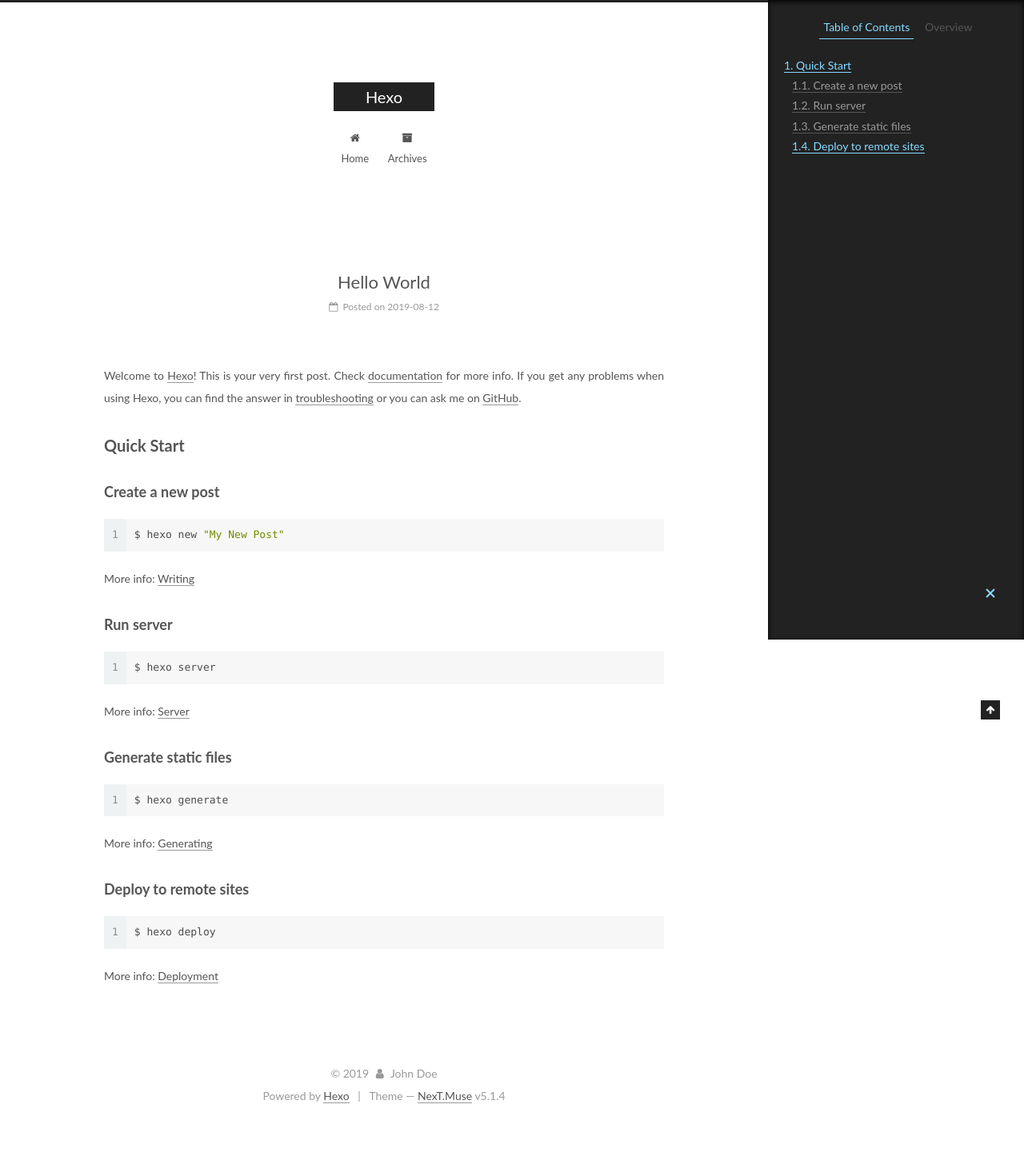
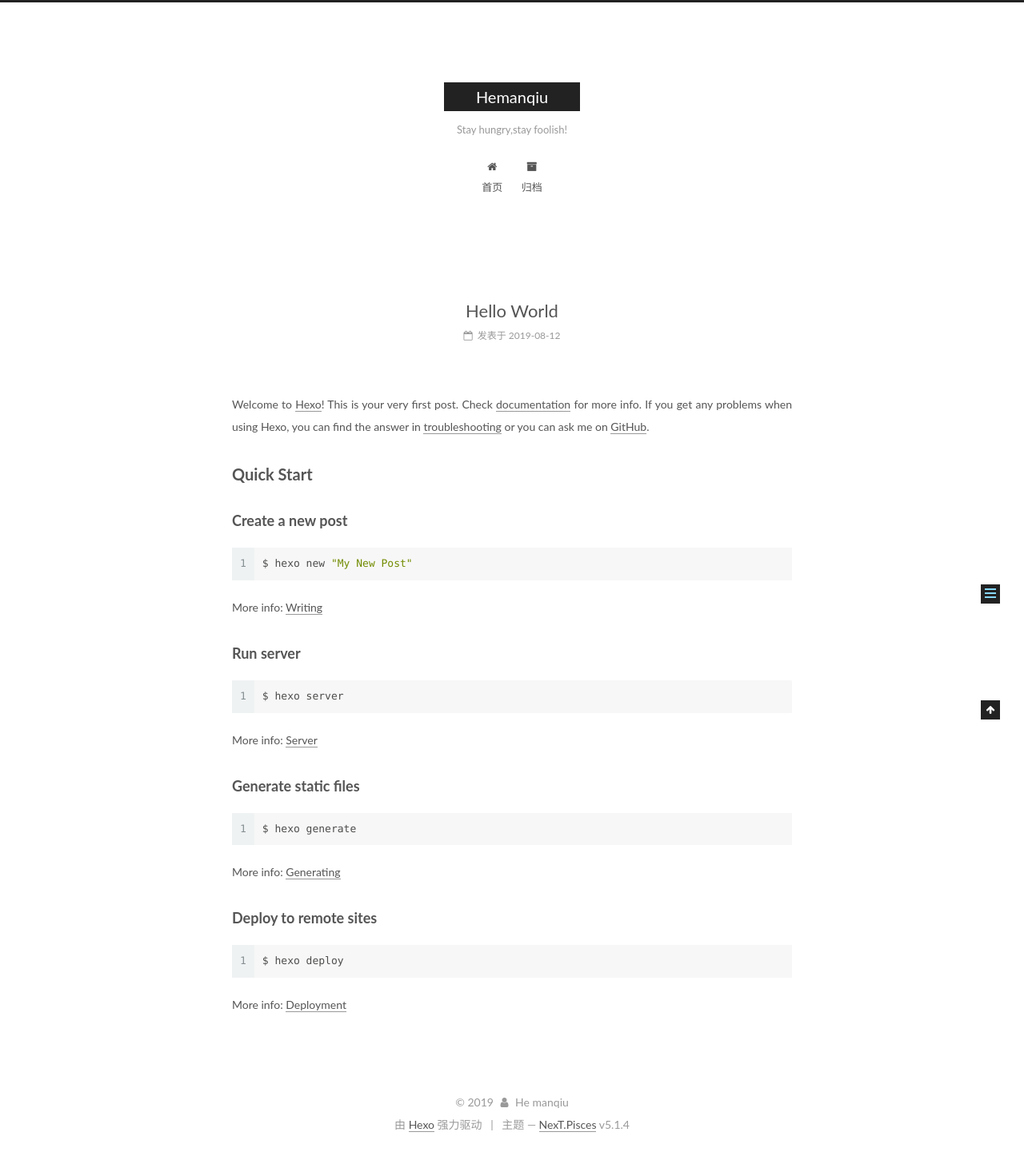
Before and after one commit to Hemanqiu/Hemanqiu.github.io, a plain HTML site: page 2019/08/12/hello-world/index.html in a window 1280 px wide. Shown: the whole page at 80% size. Before the commit the page ends 1405 px from the top, so only its background shows below. Drawn offline with Linux system fonts and the light colour scheme.

Commit message:
Site updated: 2019-08-12 12:15:00

```diff
--- a/2019/08/12/hello-world/index.html
+++ b/2019/08/12/hello-world/index.html
@@ -5,7 +5,7 @@
 
 
 
-<html class="theme-next muse use-motion" lang="en">
+<html class="theme-next pisces use-motion" lang="zh-Hans">
 <head><meta name="generator" content="Hexo 3.9.0">
   <meta charset="UTF-8">
 <meta http-equiv="X-UA-Compatible" content="IE=edge">
@@ -80,12 +80,13 @@
 
 
 <meta name="description" content="Welcome to Hexo! This is your very first post. Check documentation for more info. If you get any problems when using Hexo, you can find the answer in troubleshooting or you can ask me on GitHub. Quick">
+<meta name="keywords" content="Materials and computer science">
 <meta property="og:type" content="article">
 <meta property="og:title" content="Hello World">
 <meta property="og:url" content="http://yoursite.com/2019/08/12/hello-world/index.html">
-<meta property="og:site_name" content="Hexo">
+<meta property="og:site_name" content="Hemanqiu">
 <meta property="og:description" content="Welcome to Hexo! This is your very first post. Check documentation for more info. If you get any problems when using Hexo, you can find the answer in troubleshooting or you can ask me on GitHub. Quick">
-<meta property="og:locale" content="en">
+<meta property="og:locale" content="zh-Hans">
 <meta property="og:updated_time" content="2019-08-12T01:15:55.183Z">
 <meta name="twitter:card" content="summary">
 <meta name="twitter:title" content="Hello World">
@@ -97,7 +98,7 @@
   var NexT = window.NexT || {};
   var CONFIG = {
     root: '/',
-    scheme: 'Muse',
+    scheme: 'Pisces',
     version: '5.1.4',
     sidebar: {"position":"left","display":"post","offset":12,"b2t":false,"scrollpercent":false,"onmobile":false},
     fancybox: true,
@@ -105,7 +106,7 @@
     motion: {"enable":true,"async":false,"transition":{"post_block":"fadeIn","post_header":"slideDownIn","post_body":"slideDownIn","coll_header":"slideLeftIn","sidebar":"slideUpIn"}},
     duoshuo: {
       userId: '0',
-      author: 'Author'
+      author: '博主'
     },
     algolia: {
       applicationID: '',
@@ -125,7 +126,7 @@
 
 
 
-  <title>Hello World | Hexo</title>
+  <title>Hello World | Hemanqiu</title>
 
 
 
@@ -137,7 +138,7 @@
 
 </head>
 
-<body itemscope itemtype="http://schema.org/WebPage" lang="en">
+<body itemscope itemtype="http://schema.org/WebPage" lang="zh-Hans">
 
 
 
@@ -155,12 +156,12 @@
     <div class="custom-logo-site-title">
       <a href="/" class="brand" rel="start">
         <span class="logo-line-before"><i></i></span>
-        <span class="site-title">Hexo</span>
+        <span class="site-title">Hemanqiu</span>
         <span class="logo-line-after"><i></i></span>
       </a>
     </div>
 
-        <p class="site-subtitle"></p>
+        <p class="site-subtitle">Stay hungry,stay foolish!</p>
 
   </div>
 
@@ -185,7 +186,7 @@
 
               <i class="menu-item-icon fa fa-fw fa-home"></i> <br>
 
-            Home
+            首页
           </a>
         </li>
 
@@ -195,7 +196,7 @@
 
               <i class="menu-item-icon fa fa-fw fa-archive"></i> <br>
 
-            Archives
+            归档
           </a>
         </li>
 
@@ -235,13 +236,13 @@
     <link itemprop="mainEntityOfPage" href="http://yoursite.com/2019/08/12/hello-world/">
 
     <span hidden itemprop="author" itemscope itemtype="http://schema.org/Person">
-      <meta itemprop="name" content="John Doe">
+      <meta itemprop="name" content="He manqiu">
       <meta itemprop="description" content>
-      <meta itemprop="image" content="/images/avatar.gif">
+      <meta itemprop="image" content="http://i1.fuimg.com/696811/5a3b1166ad717749.jpg">
     </span>
 
     <span hidden itemprop="publisher" itemscope itemtype="http://schema.org/Organization">
-      <meta itemprop="name" content="Hexo">
+      <meta itemprop="name" content="Hemanqiu">
     </span>
 
 
@@ -259,9 +260,9 @@
                 <i class="fa fa-calendar-o"></i>
               </span>
 
-                <span class="post-meta-item-text">Posted on</span>
+                <span class="post-meta-item-text">发表于</span>
 
-              <time title="Post created" itemprop="dateCreated datePublished" datetime="2019-08-12T09:15:55+08:00">
+              <time title="创建于" itemprop="dateCreated datePublished" datetime="2019-08-12T09:15:55+08:00">
                 2019-08-12
               </time>
 
@@ -382,10 +383,10 @@
 
         <ul class="sidebar-nav motion-element">
           <li class="sidebar-nav-toc sidebar-nav-active" data-target="post-toc-wrap">
-            Table of Contents
+            文章目录
           </li>
           <li class="sidebar-nav-overview" data-target="site-overview-wrap">
-            Overview
+            站点概览
           </li>
         </ul>
 
@@ -394,8 +395,10 @@
         <div class="site-overview">
           <div class="site-author motion-element" itemprop="author" itemscope itemtype="http://schema.org/Person">
 
-              <p class="site-author-name" itemprop="name">John Doe</p>
-              <p class="site-description motion-element" itemprop="description"></p>
+              <img class="site-author-image" itemprop="image" src="http://i1.fuimg.com/696811/5a3b1166ad717749.jpg" alt="He manqiu">
+
+              <p class="site-author-name" itemprop="name">He manqiu</p>
+              <p class="site-description motion-element" itemprop="description">Materials and computer science</p>
           </div>
 
           <nav class="site-state motion-element">
@@ -406,7 +409,7 @@
                 <a href="/archives/">
 
                   <span class="site-state-item-count">1</span>
-                  <span class="site-state-item-name">posts</span>
+                  <span class="site-state-item-name">日志</span>
                 </a>
               </div>
 
@@ -466,13 +469,13 @@
   <span class="with-love">
     <i class="fa fa-user"></i>
   </span>
-  <span class="author" itemprop="copyrightHolder">John Doe</span>
+  <span class="author" itemprop="copyrightHolder">He manqiu</span>
 
 
 </div>
 
 
-  <div class="powered-by">Powered by <a class="theme-link" target="_blank" href="https://hexo.io">Hexo</a></div>
+  <div class="powered-by">由 <a class="theme-link" target="_blank" href="https://hexo.io">Hexo</a> 强力驱动</div>
 
 
 
@@ -480,7 +483,7 @@
 
 
 
-  <div class="theme-info">Theme &mdash; <a class="theme-link" target="_blank" href="https://github.com/iissnan/hexo-theme-next">NexT.Muse</a> v5.1.4</div>
+  <div class="theme-info">主题 &mdash; <a class="theme-link" target="_blank" href="https://github.com/iissnan/hexo-theme-next">NexT.Pisces</a> v5.1.4</div>
 
 
 
@@ -581,6 +584,13 @@
 
 
 
+  <script type="text/javascript" src="/js/src/affix.js?v=5.1.4"></script>
+
+  <script type="text/javascript" src="/js/src/schemes/pisces.js?v=5.1.4"></script>
+
+
+
+
   <script type="text/javascript" src="/js/src/scrollspy.js?v=5.1.4"></script>
 <script type="text/javascript" src="/js/src/post-details.js?v=5.1.4"></script>
 
```
Also changed, not shown: archives/2019/08/index.html (+33 -20 lines), archives/2019/index.html (+33 -20 lines), archives/index.html (+33 -20 lines), index.html (+37 -24 lines).
